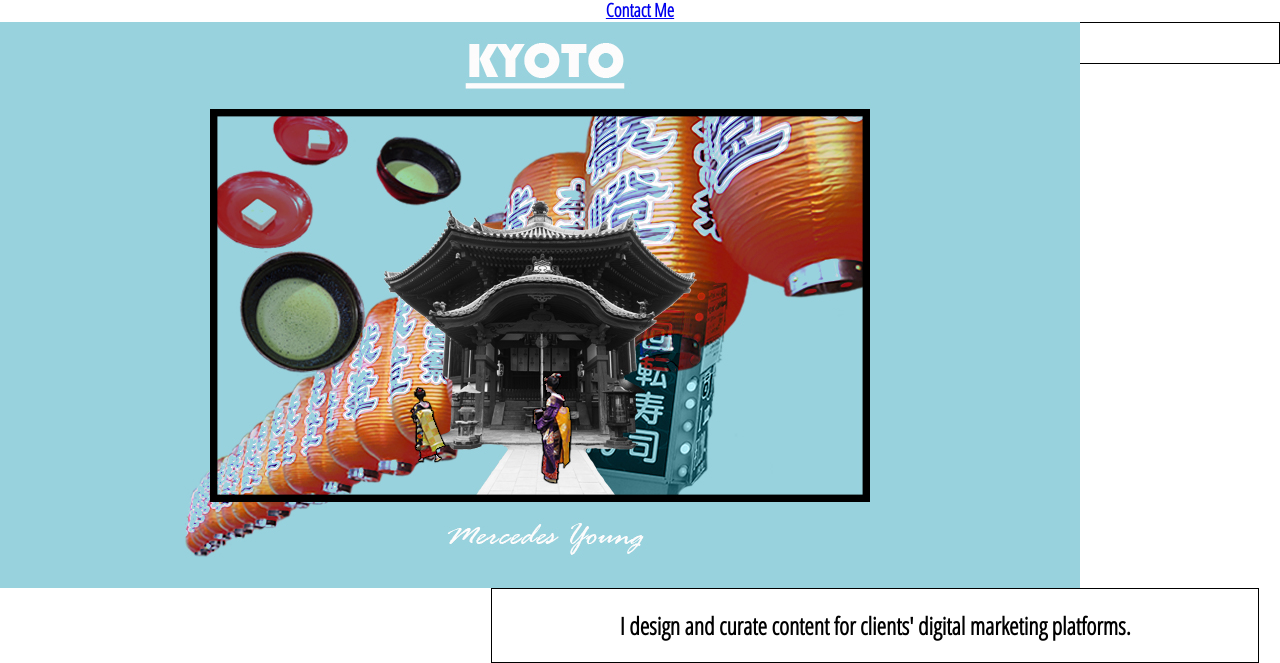
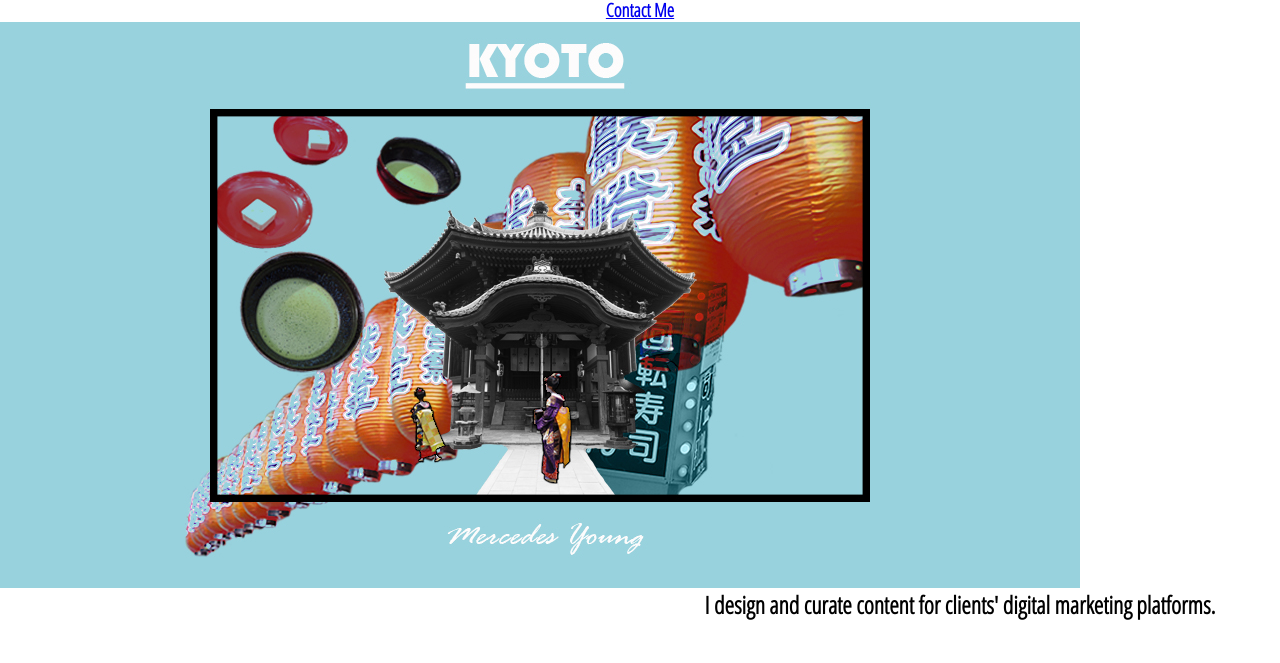
Before and after one commit to sadieyoung/sadieyoung.github.io, a plain HTML site: page unit_6/index.html in a window 1280 px wide. Shown: the part 147-810 px from the top of the page. Drawn offline with Linux system fonts and the light colour scheme.

Commit message:
removing what might be unnecessary code

```diff
--- a/unit_6/css/style.css
+++ b/unit_6/css/style.css
@@ -42,17 +42,9 @@ h3 {
 	float:left;
 }
 
-#two_column {
-    background-color: #ffffff;
-    border: 1px black solid;
-    padding: 20px;
-}
-
 
 #right {
     background-color: #ffffff;
-    border: 1px black solid;
-    padding: 20px;
     float: right;
-    width: 62%;
+    width: 50%;
 }
--- a/unit_6/index.html
+++ b/unit_6/index.html
@@ -27,11 +27,9 @@
 				<img src="img/Japan.jpg" alt="Japan">
 		</aside>
 
-		<section id="two_column" class="clearfix">
     <article id="right">
         <h2>I design and curate content for clients' digital marketing platforms.</h2>
     </article>
-</section>
 	</section>
 </footer>
 </div>
```
